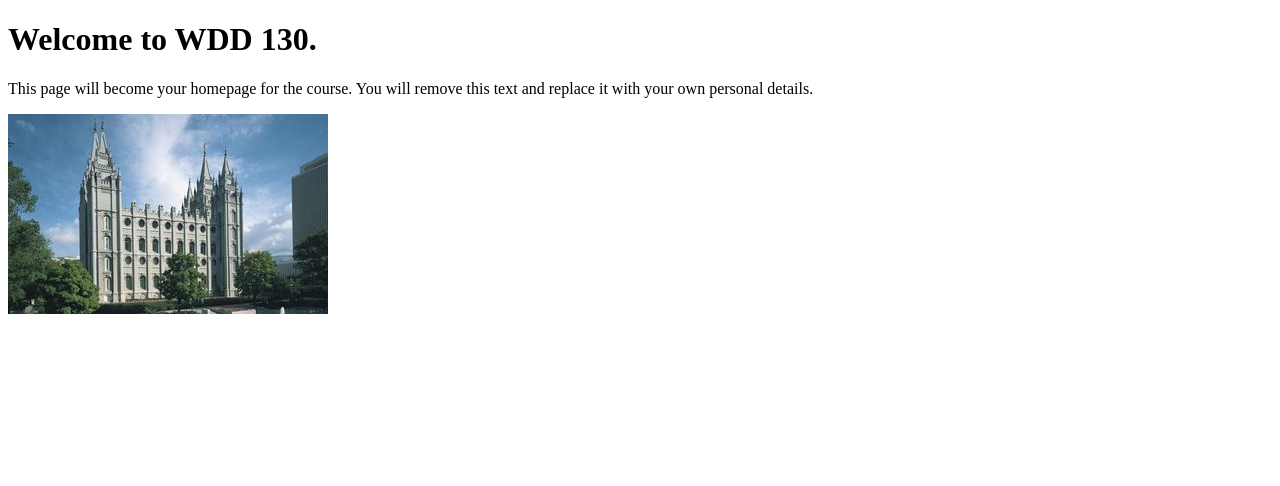
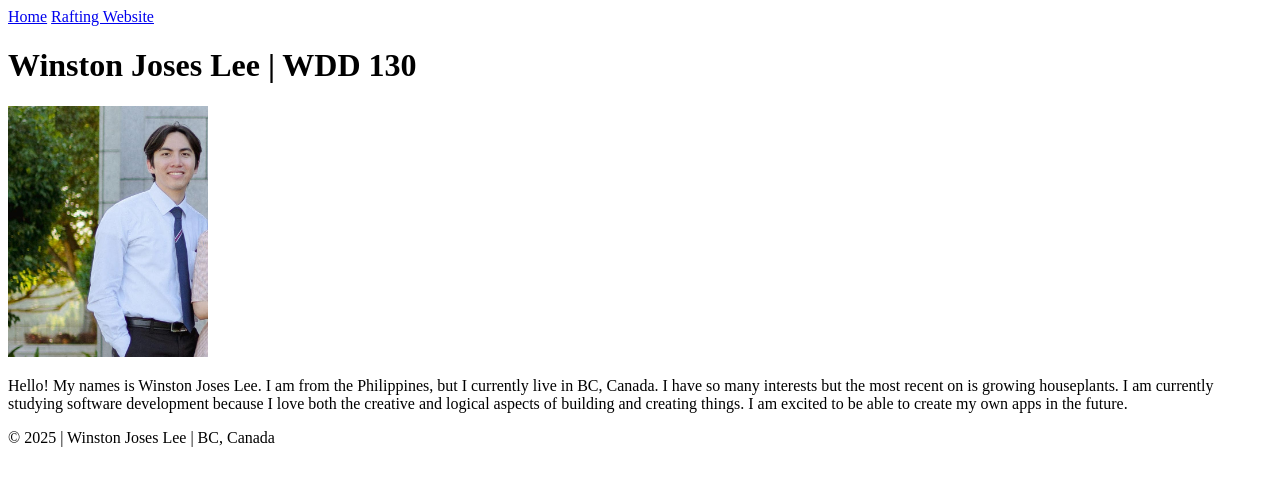
Before and after one commit to wjosesl/wdd130, a plain HTML site: page index.html in a window 1280 px wide. Drawn offline with Linux system fonts and the light colour scheme.

Commit message:
initial commit

```diff
--- a/index.html
+++ b/index.html
@@ -1,14 +1,30 @@
 <!DOCTYPE html>
 <html lang="en">
+
 <head>
     <meta charset="UTF-8">
     <meta name="viewport" content="width=device-width, initial-scale=1.0">
-    <title>WDD 130 | Personal Homepage</title>
+    <title>Winston Joses Lee | WDD 130</title>
 </head>
+
 <body>
-    <h1>Welcome to WDD 130.</h1>
-    <p>This page will become your homepage for the course. You will remove this text and replace it with your own personal details.</p>
+    <header>
+        <nav>
+            <a href="#">Home</a>
+            <a href="wwr/">Rafting Website</a>
+        </nav>
+    </header>
+    <main>
+        <h1>Winston Joses Lee | WDD 130</h1>
+        <img src="images/profile.jpg" alt="Photo of Winston Joses Lee." width="200">
+        <p>Hello! My names is Winston Joses Lee. I am from the Philippines, but I currently live in BC, Canada. I have
+            so many interests but the most recent on is growing houseplants. I am currently studying software
+            development because I love both the creative and logical aspects of building and creating things. I am
+            excited to be able to create my own apps in the future.</p>
+    </main>
+    <footer>
+        <p>© 2025 | Winston Joses Lee | BC, Canada</p>
+    </footer>
+</body>
 
-    <img src="images/salt-lake-temple.jpg" alt="The Salt Lake Temple.">
-</body>
 </html>
```
Also changed, not shown: images/profile.jpg (added).
